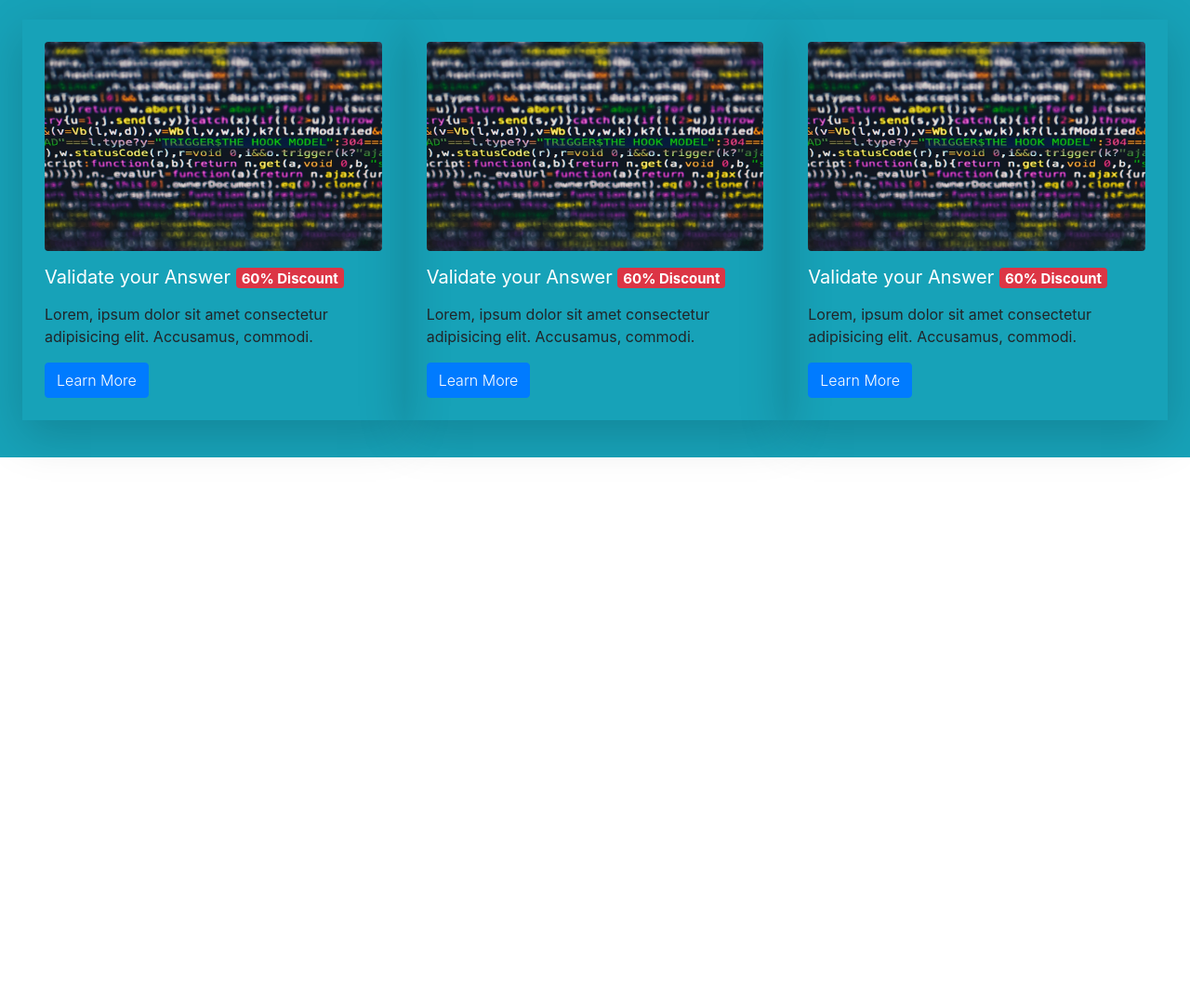
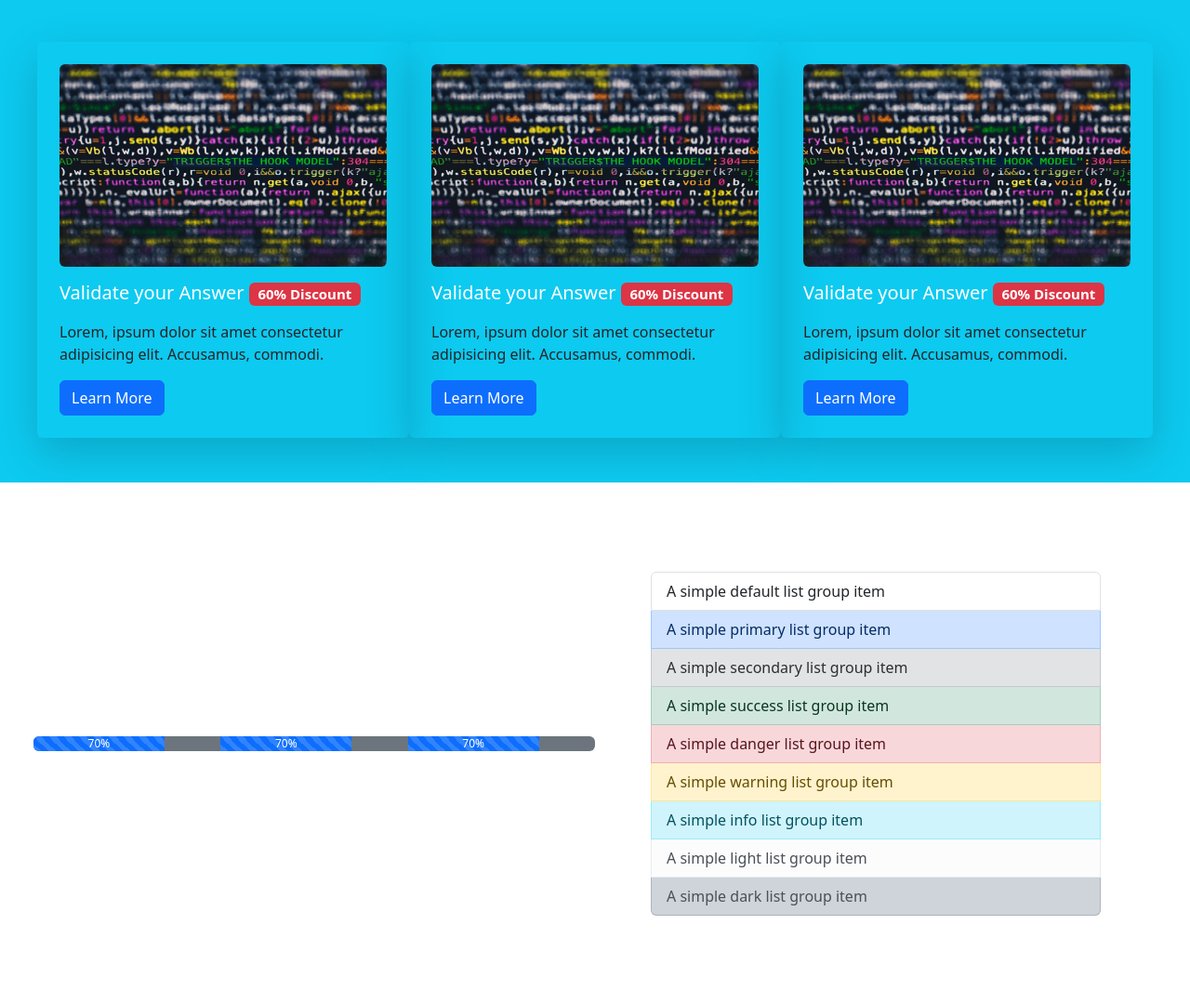
Before and after one commit to MDASHRAFUDDINTANVIR1/Bootstrap-Practice, a plain HTML site: page index.html in a window 1280 px wide. Shown: the part 66-1146 px from the top of the page at 93% size. Before the commit the page ends 800 px from the top, so only its background shows below. Drawn offline with nearby package versions, Linux system fonts and the light colour scheme.

Commit message:
New Learn

```diff
--- a/index.html
+++ b/index.html
@@ -5,7 +5,9 @@
     <meta name="viewport" content="width=device-width, initial-scale=1.0">
     <title>Bootstrap Practice</title>
 
-    <link rel="stylesheet" href="https://cdn.jsdelivr.net/npm/bootstrap@4.4.1/dist/css/bootstrap.min.css" integrity="sha384-Vkoo8x4CGsO3+Hhxv8T/Q5PaXtkKtu6ug5TOeNV6gBiFeWPGFN9MuhOf23Q9Ifjh" crossorigin="anonymous">
+    <link href="https://cdn.jsdelivr.net/npm/bootstrap@5.3.3/dist/css/bootstrap.min.css" rel="stylesheet" integrity="sha384-QWTKZyjpPEjISv5WaRU9OFeRpok6YctnYmDr5pNlyT2bRjXh0JMhjY6hW+ALEwIH" crossorigin="anonymous">
+
+
     <link rel="stylesheet" href="style.css">
 </head>
 
@@ -22,8 +24,8 @@
             <button class="navbar-toggler" type="button" data-toggle="collapse" data-target="#navbarSupportedContent" aria-controls="navbarSupportedContent" aria-expanded="false" aria-label="Toggle navigation">
                 <span class="navbar-toggler-icon"></span>
             </button>
-            <div class="collapse navbar-collapse" id="navbarSupportedContent">
-                <div class="navbar-nav ml-auto mt-3 mt-sm-0">
+            <div class="collapse navbar-collapse justify-content-end" id="navbarSupportedContent">
+                <div class="navbar-nav mt-3 mt-sm-0">
                     <a href="#" class="nav-item nav-link text-white mx-2">Home</a>
                     <a href="#" class="nav-item nav-link text-white mx-2">About</a>
                     <div class="dropdown">
@@ -42,38 +44,73 @@
                     <a href="#" class="nav-item nav-link text-white mx-2">Contact</a>
                 </div>
             </div>
-            <!-- <div class="navbar-text d-none d-sm-inline-block">Find Your Job</div> -->
 
         </div>
     </section>
 
-    <section class="header container-fluid bg-info">
-        <div class="row row-cols-1 row-cols-sm-2 row-cols-lg-3 p-4">
-            <div class="col custom-img shadow-lg p-4 mb-3">
-                <img class="img-fluid rounded" src="image1.webp" alt="coding image">
-                <h5 class="text-white my-2 py-2 font-weight-normal">Validate your Answer <span class="badge badge-danger">60% Discount</span></h5>
-                <p class="text-justified">Lorem, ipsum dolor sit amet consectetur adipisicing elit. Accusamus, commodi.</p>
+    <section class="container-fluid bg-info justify-items-center align-items-center p-5">
+        <div class="row row-cols-1 row-cols-md-3 row-cols-lg-3 g-3">
+            <div class="col rounded p-4 shadow-lg">
+                <img class="img img-fluid rounded" src="image1.webp" alt="coding image">
+                <h5 class="text-white my-2 py-2 font-weight-normal">Validate your Answer <span class="badge text-bg-danger">60% Discount</span></h5>
+                <p class="text-justify">Lorem, ipsum dolor sit amet consectetur adipisicing elit. Accusamus, commodi.</p>
                 <button class="btn btn-primary font-weight-light">Learn More</button>
             </div>
-            <div class="col custom-img shadow-lg p-4 mb-3">
-                <img class="img-fluid rounded" src="image1.webp" alt="coding image">
-                <h5 class="text-white my-2 py-2 font-weight-normal">Validate your Answer <span class="badge badge-danger">60% Discount</span></h5>
-                <p class="text-justified">Lorem, ipsum dolor sit amet consectetur adipisicing elit. Accusamus, commodi.</p>
+            <div class="col rounded p-4 shadow-lg ">
+                <img class="img img-fluid rounded" src="image1.webp" alt="coding image">
+                <h5 class="text-white my-2 py-2 font-weight-normal">Validate your Answer <span class="badge text-bg-danger">60% Discount</span></h5>
+                <p class="text-justify">Lorem, ipsum dolor sit amet consectetur adipisicing elit. Accusamus, commodi.</p>
                 <button class="btn btn-primary font-weight-light">Learn More</button>
             </div>
-            <div class="col custom-img shadow-lg p-4 mb-3">
-                <img class="img-fluid rounded" src="image1.webp" alt="coding image">
-                <h5 class="text-white my-2 py-2 font-weight-normal">Validate your Answer <span class="badge badge-danger">60% Discount</span></h5>
-                <p class="text-justified">Lorem, ipsum dolor sit amet consectetur adipisicing elit. Accusamus, commodi.</p>
+            <div class="col rounded p-4 shadow-lg">
+                <img class="img img-fluid rounded" src="image1.webp" alt="coding image">
+                <h5 class="text-white my-2 py-2 font-weight-normal">Validate your Answer <span class="badge text-bg-danger">60% Discount</span></h5>
+                <p class="text-justify">Lorem, ipsum dolor sit amet consectetur adipisicing elit. Accusamus, commodi.</p>
                 <button class="btn btn-primary font-weight-light">Learn More</button>
             </div>
         </div>
     </section>
 
+    <section class="container-fluid bg-white-50 p-5">
+        <div class="row row-cols-1 row-cols-md-2 justify-items-center align-items-center">
+            <div class="col progress p-0">
+                <div class="progress-bar bg-secondary" role="progressbar" aria-valuenow="100%" aria-value-min="0" aria-value-max="100%" role="progressbar" style="width: 100%" >
+                    <div class="progress-bar progress-bar-striped progress-bar-animated" role="progressbar" aria-valuenow="70%" aria-value-min="0" aria-value-max="100" role="progressbar" style="width: 70%" > 70% </div>
+                </div>
+                <div class="progress-bar bg-secondary" role="progressbar" aria-valuenow="100%" aria-value-min="0" aria-value-max="100%" role="progressbar" style="width: 100%" >
+                    <div class="progress-bar progress-bar-striped progress-bar-animated" role="progressbar" aria-valuenow="70%" aria-value-min="0" aria-value-max="100" role="progressbar" style="width: 70%" > 70% </div>
+                </div>
+                <div class="progress-bar bg-secondary" role="progressbar" aria-valuenow="100%" aria-value-min="0" aria-value-max="100%" role="progressbar" style="width: 100%" >
+                    <div class="progress-bar progress-bar-striped progress-bar-animated" role="progressbar" aria-valuenow="70%" aria-value-min="0" aria-value-max="100" role="progressbar" style="width: 70%" > 70% </div>
+                </div>
+            </div>
+            <div class="col">
+                <ul class="list-group p-5">
+                    <li class="list-group-item">A simple default list group item</li>
+                    <li class="list-group-item list-group-item-primary">A simple primary list group item</li>
+                    <li class="list-group-item list-group-item-secondary">A simple secondary list group item</li>
+                    <li class="list-group-item list-group-item-success">A simple success list group item</li>
+                    <li class="list-group-item list-group-item-danger">A simple danger list group item</li>
+                    <li class="list-group-item list-group-item-warning">A simple warning list group item</li>
+                    <li class="list-group-item list-group-item-info">A simple info list group item</li>
+                    <li class="list-group-item list-group-item-light">A simple light list group item</li>
+                    <li class="list-group-item list-group-item-dark">A simple dark list group item</li>
+                  </ul>
+            </div>
+
+        </div>
+    </section>
+
+    <script src="https://cdn.jsdelivr.net/npm/jquery@3.5.1/dist/jquery.slim.min.js" integrity="sha384-DfXdz2htPH0lsSSs5nCTpuj/zy4C+OGpamoFVy38MVBnE+IbbVYUew+OrCXaRkfj" crossorigin="anonymous"></script>
+    <script src="https://cdn.jsdelivr.net/npm/popper.js@1.16.1/dist/umd/popper.min.js" integrity="sha384-9/reFTGAW83EW2RDu2S0VKaIzap3H66lZH81PoYlFhbGU+6BZp6G7niu735Sk7lN" crossorigin="anonymous"></script>
+    <script src="https://cdn.jsdelivr.net/npm/bootstrap@4.6.2/dist/js/bootstrap.min.js" integrity="sha384-+sLIOodYLS7CIrQpBjl+C7nPvqq+FbNUBDunl/OZv93DB7Ln/533i8e/mZXLi/P+" crossorigin="anonymous"></script>
 
 
-    <script src="https://code.jquery.com/jquery-3.4.1.slim.min.js" integrity="sha384-J6qa4849blE2+poT4WnyKhv5vZF5SrPo0iEjwBvKU7imGFAV0wwj1yYfoRSJoZ+n" crossorigin="anonymous"></script>
-    <script src="https://cdn.jsdelivr.net/npm/popper.js@1.16.0/dist/umd/popper.min.js" integrity="sha384-Q6E9RHvbIyZFJoft+2mJbHaEWldlvI9IOYy5n3zV9zzTtmI3UksdQRVvoxMfooAo" crossorigin="anonymous"></script>
-    <script src="https://cdn.jsdelivr.net/npm/bootstrap@4.4.1/dist/js/bootstrap.min.js" integrity="sha384-wfSDF2E50Y2D1uUdj0O3uMBJnjuUD4Ih7YwaYd1iqfktj0Uod8GCExl3Og8ifwB6" crossorigin="anonymous"></script>
+
+
+
+
+
+
 </body>
 </html>
```
